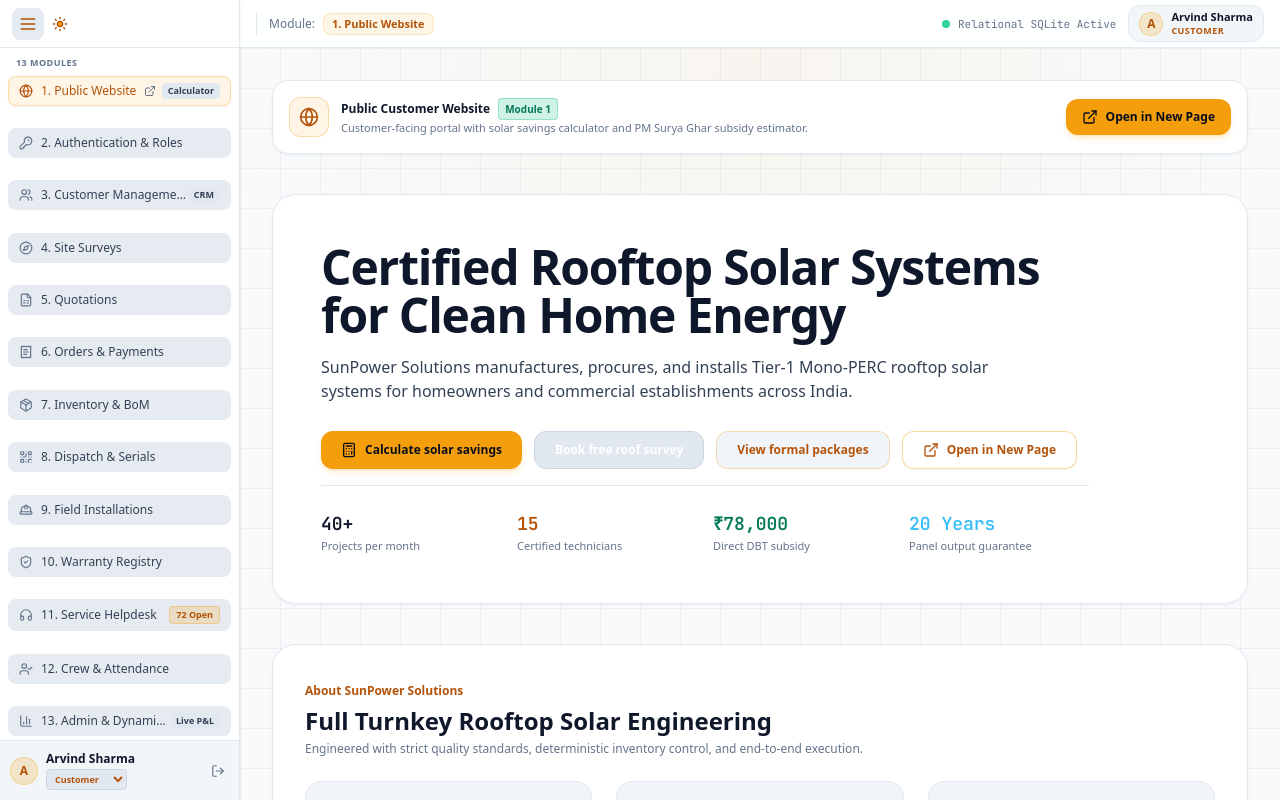
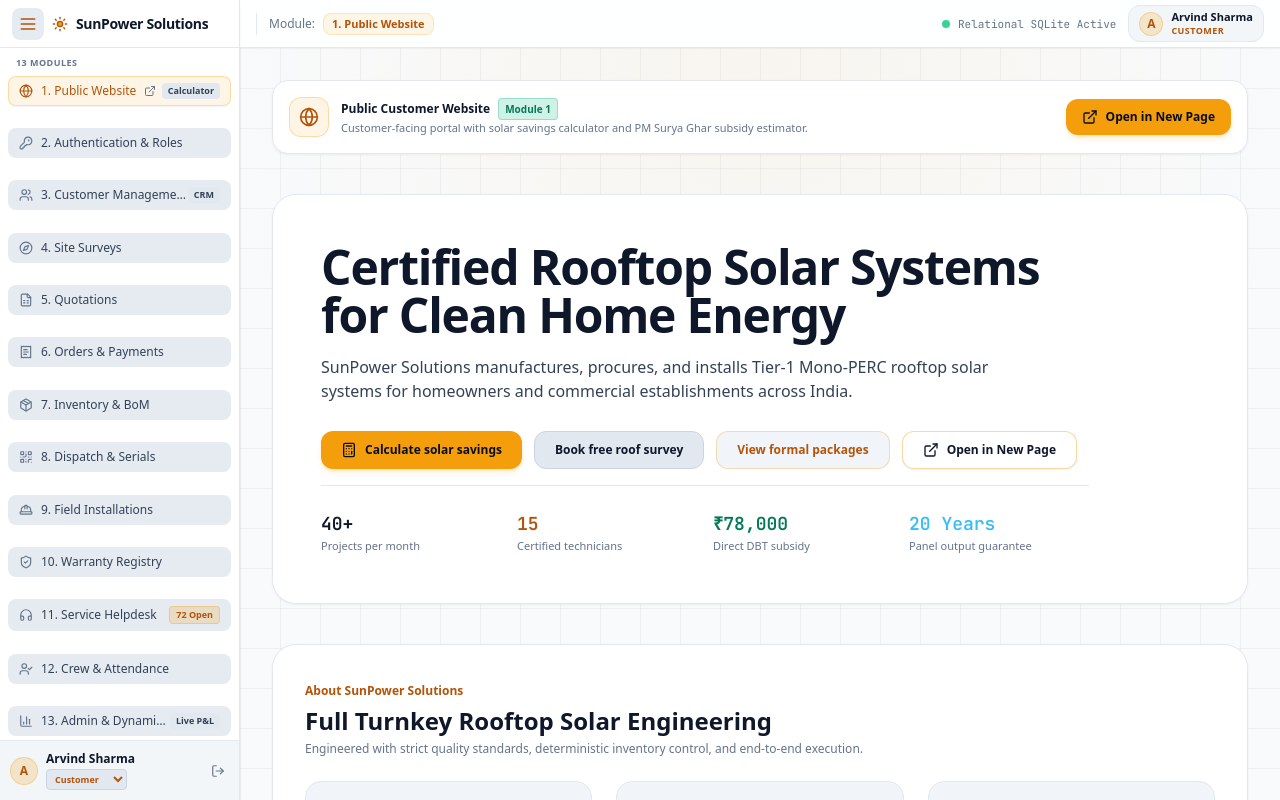
Before and after one commit to pj2411/solarmanagement-LPUxOdoo, a React (Vite) app in the folder frontend/: page / in a window 1280 px wide. Both pictures are taken after a click on the button "Public Website & Solar Calculator". Built offline with nearby package versions, Linux system fonts and the light colour scheme; no server answers.

Commit message:
fix(ui): ensure SunPower Solutions brand name is crisp and visible in light mode

```diff
--- a/frontend/src/App.jsx
+++ b/frontend/src/App.jsx
@@ -395,7 +395,7 @@ export default function App() {
               <div className="w-7 h-7 rounded-full bg-amber-500/10 flex items-center justify-center border border-amber-500/30 group-hover:scale-105 transition-transform">
                 <Sun className="w-4 h-4 text-amber-400 fill-amber-400" />
               </div>
-              <span className="text-xs sm:text-sm font-bold tracking-tight text-white hidden sm:inline group-hover:text-amber-400 transition-colors">
+              <span className="text-xs sm:text-sm font-bold tracking-tight text-slate-900 hidden sm:inline group-hover:text-amber-500 transition-colors">
                 SunPower Solutions
               </span>
             </button>
@@ -568,7 +568,7 @@ export default function App() {
                 aria-label="Go to ERP Home"
               >
                 <Sun className="w-4 h-4 text-amber-400 fill-amber-400 flex-shrink-0 group-hover:scale-110 transition-transform" />
-                <span className="font-bold text-white text-xs tracking-tight truncate hidden sm:inline group-hover:text-amber-500 transition-colors">
+                <span className="font-bold text-slate-900 text-xs tracking-tight truncate hidden sm:inline group-hover:text-amber-500 transition-colors">
                   SunPower Solutions
                 </span>
               </button>
--- a/frontend/src/components/Sidebar.jsx
+++ b/frontend/src/components/Sidebar.jsx
@@ -85,7 +85,7 @@ export default function Sidebar({
               aria-label="Go to ERP Home"
             >
               <Sun className="w-4 h-4 text-amber-400 fill-amber-400 flex-shrink-0 group-hover:scale-110 transition-transform" />
-              <div className="text-xs font-bold tracking-tight text-white truncate leading-none group-hover:text-amber-500 transition-colors">
+              <div className="text-sm font-bold tracking-tight text-slate-900 truncate leading-none group-hover:text-amber-500 transition-colors">
                 SunPower Solutions
               </div>
             </button>
--- a/frontend/src/index.css
+++ b/frontend/src/index.css
@@ -190,12 +190,16 @@ a.bg-purple-600 *,
   color: #ffffff !important;
 }
 
-/* Explicit text-white class on buttons and action pills */
-button.text-white,
-button .text-white,
-a.text-white,
-a .text-white {
-  color: #ffffff !important;
+.text-slate-900 {
+  color: #0f172a !important; /* Deep Navy text for crisp visibility */
+}
+
+/* Explicit text-white class on solid dark/colored buttons only */
+button.bg-slate-900,
+button.bg-slate-800,
+a.bg-slate-900,
+a.bg-slate-800 {
+  color: #0f172a !important;
 }
 
 /* Solid amber buttons have dark text for maximum WCAG contrast */
```
